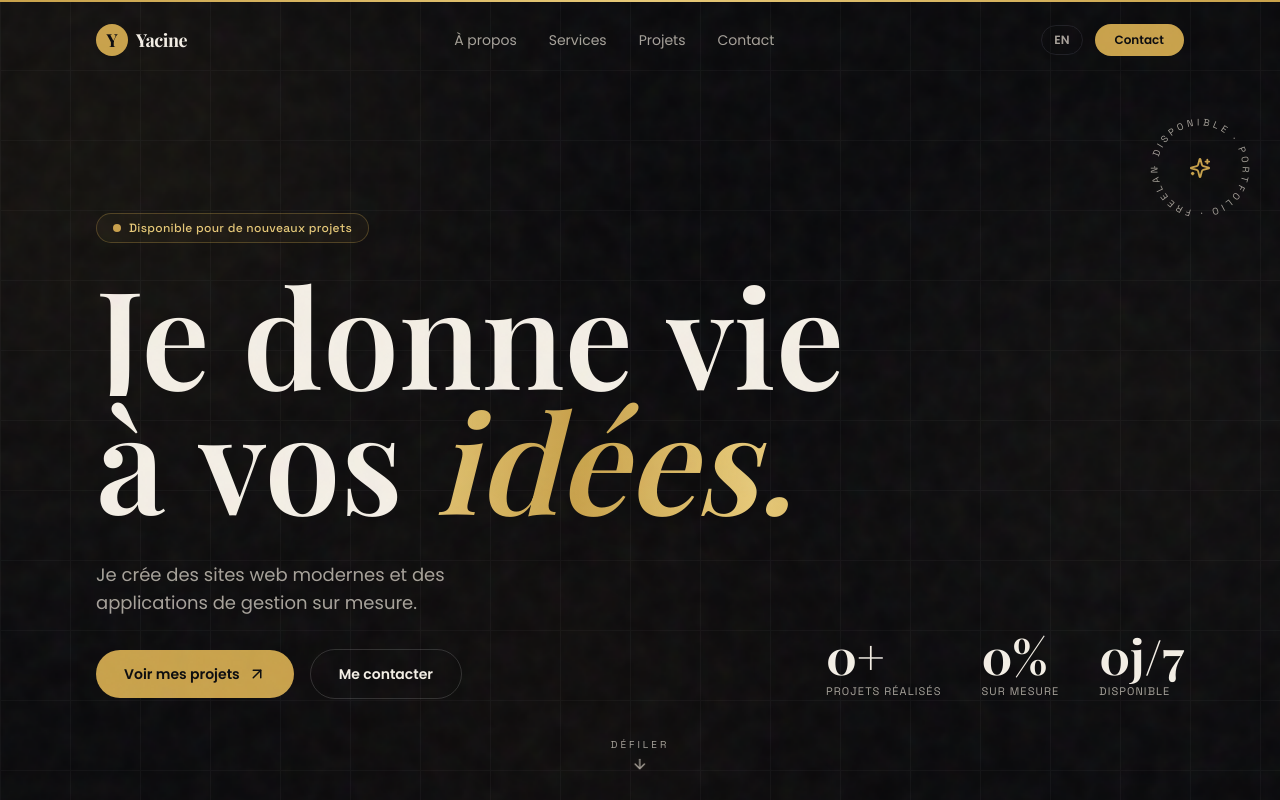
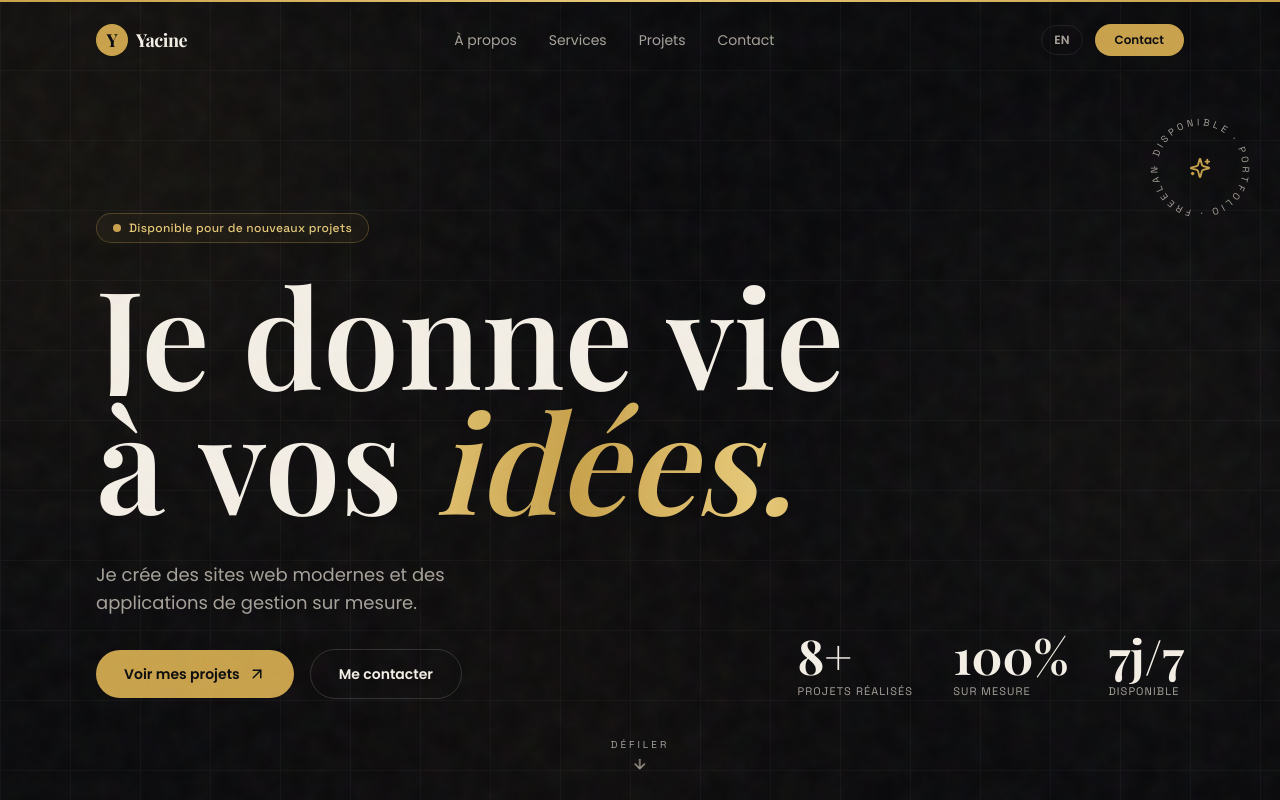
Before and after one commit to adraryacine/portfolio__yacineADRAR, a React (Vite) app: page / in a window 1280 px wide. Shown: the top 800 px of the page. Built offline with nearby package versions, Linux system fonts and the light colour scheme; a web font is replaced by a local one.

Commit message:
first commit

```diff
--- a/src/components/fx/Counter.jsx
+++ b/src/components/fx/Counter.jsx
@@ -1,39 +1,43 @@
-import { useEffect, useRef, useState } from 'react'
+import { useEffect, useMemo, useRef, useState } from 'react'
 import { useInView } from 'framer-motion'
 
 // Compteur animé : anime la partie numérique de `value` (ex "8+", "100%", "7j/7").
 export default function Counter({ value, className = '' }) {
   const ref = useRef(null)
   const inView = useInView(ref, { once: true, margin: '-40px' })
-  const [display, setDisplay] = useState('0')
 
-  const match = String(value).match(/^(\d+)(.*)$/)
-  const target = match ? parseInt(match[1], 10) : 0
-  const suffix = match ? match[2] : String(value)
+  // Calculé une seule fois par valeur (références stables -> pas de boucle).
+  const { target, suffix, isNumeric } = useMemo(() => {
+    const m = String(value).match(/^(\d+)(.*)$/)
+    return {
+      target: m ? parseInt(m[1], 10) : 0,
+      suffix: m ? m[2] : String(value),
+      isNumeric: !!m,
+    }
+  }, [value])
+
+  const [display, setDisplay] = useState(isNumeric ? 0 : value)
 
   useEffect(() => {
-    if (!inView) return
-    if (!match) {
-      setDisplay(String(value))
-      return
-    }
+    if (!inView || !isNumeric) return
     let start
+    let raf
     const duration = 1300
     const step = (t) => {
       if (start === undefined) start = t
       const p = Math.min((t - start) / duration, 1)
       const eased = 1 - Math.pow(1 - p, 3)
-      setDisplay(String(Math.round(eased * target)))
-      if (p < 1) requestAnimationFrame(step)
+      setDisplay(Math.round(eased * target))
+      if (p < 1) raf = requestAnimationFrame(step)
     }
-    const raf = requestAnimationFrame(step)
+    raf = requestAnimationFrame(step)
     return () => cancelAnimationFrame(raf)
-  }, [inView, target, value, match])
+  }, [inView, isNumeric, target])
 
   return (
-    <span ref={ref} className={className}>
+    <span ref={ref} className={`tabular-nums ${className}`}>
       {display}
-      {suffix}
+      {isNumeric ? suffix : ''}
     </span>
   )
 }
```
